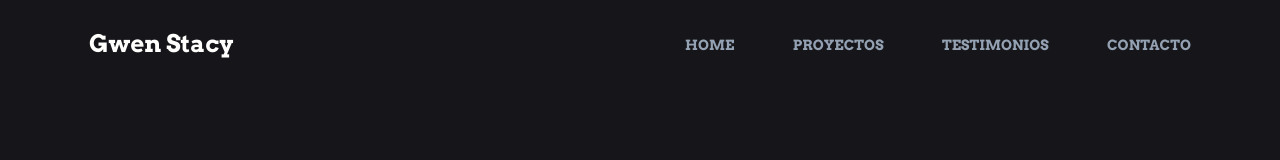
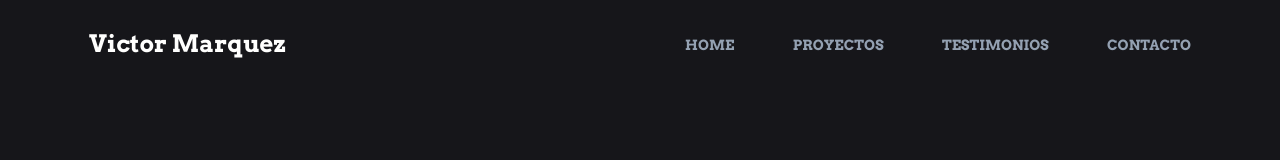
Before and after one commit to victorsheepman/portafolio_gwen, a website built with webpack: page public/index.html in a window 1280 px wide. Shown: the top 160 px of the page. Built offline with nearby package versions, Linux system fonts and the light colour scheme.

Commit message:
primer commit

```diff
--- a/public/index.html
+++ b/public/index.html
@@ -10,7 +10,7 @@
 </head>
 <body>
     <header class="header">
-        <h4>Gwen Stacy</h4>
+        <h4>Victor Marquez</h4>
              <ul class="header__nav">
                 <li class="body_2-bold"><a href="#home" class="Home">HOME</a></li>
                 <li class="body_2-bold"><a href="#proyects" class="Proyectos">PROYECTOS</a></li>
```
